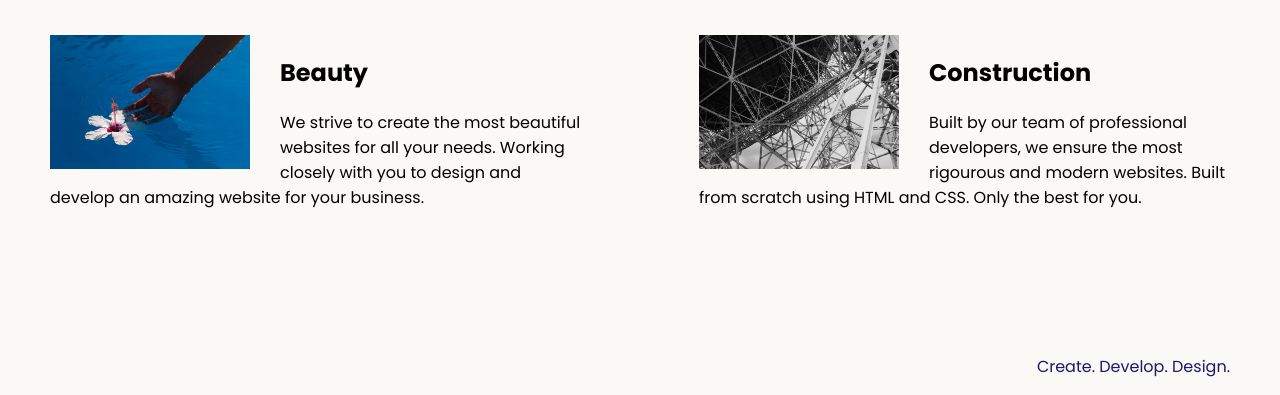
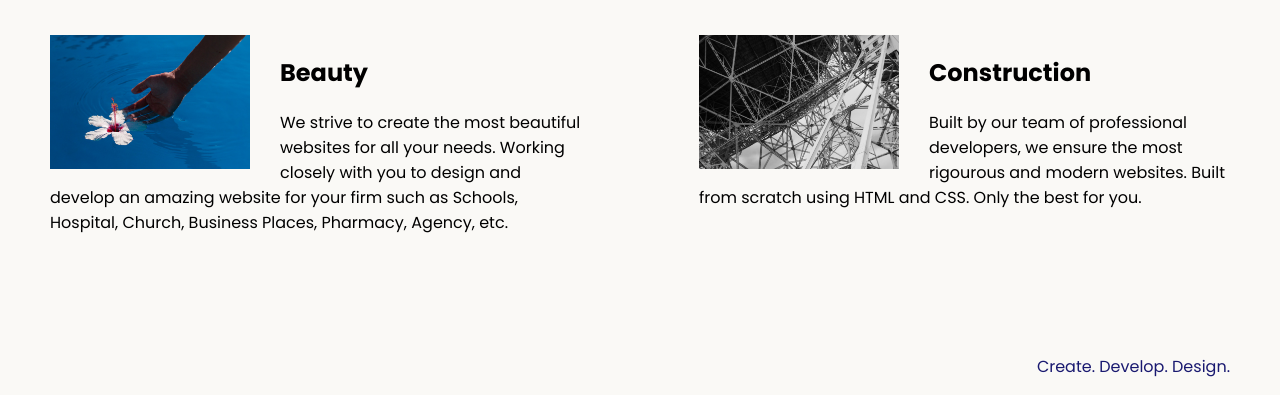
Before and after one commit to Cazaks/project_New, a plain HTML site: page index.html in a window 1280 px wide. Shown: the part 415-810 px from the top of the page. Drawn offline with Linux system fonts and the light colour scheme.

Commit message:
index.html

```diff
--- a/index.html
+++ b/index.html
@@ -20,7 +20,7 @@
       <p class="card-text">We strive to create the most beautiful websites for all your needs. Working closely with you
         to
         design and
-        develop an amazing website for your business.</p>
+        develop an amazing website for your firm such as Schools, Hospital, Church, Business Places, Pharmacy, Agency, etc.</p>
     </div>
 
     <div class="right card"><img class="tile-image" src="./images/construction.jpg" alt="metal structure">
```
